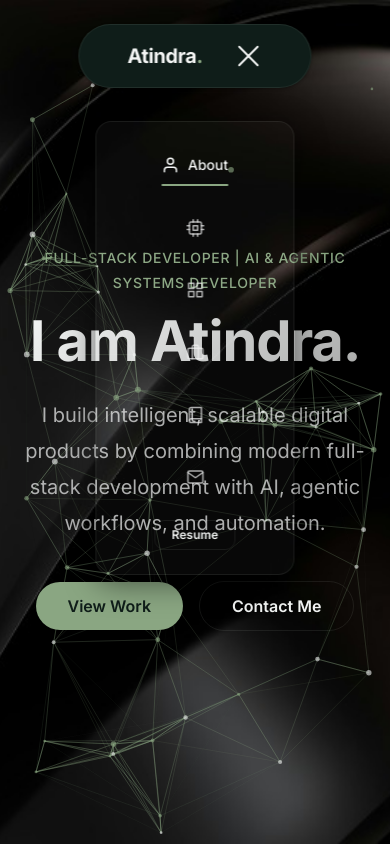
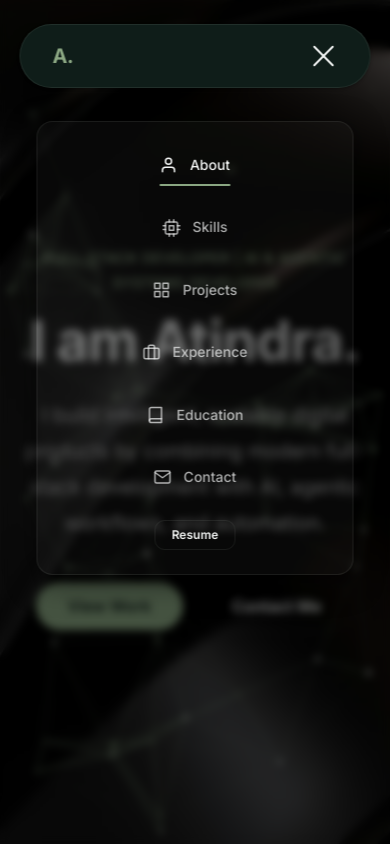
Before and after one commit to WEBX2024/Portfolio, a React (Vite) app in the folder client/: page / in a window 390 px wide. Both pictures are taken after a click on the button "Open menu". Shown: the top 844 px of the page. Built offline with nearby package versions, Linux system fonts and the light colour scheme.

Commit message:
Changes for Mobile device

```diff
--- a/client/src/components/Navbar.jsx
+++ b/client/src/components/Navbar.jsx
@@ -46,6 +46,12 @@ export default function Navbar() {
   );
 
   return (
+    <>
+      <div
+        className={`navbar-backdrop${isOpen ? ' navbar-backdrop--open' : ''}`}
+        onClick={closeMenu}
+        aria-hidden="true"
+      />
       <motion.nav
         className="navbar"
         role="navigation"
@@ -57,7 +63,8 @@ export default function Navbar() {
       >
         <div className="container navbar__inner">
           <a href="#" className="navbar__logo" onClick={closeMenu}>
-          {personal.firstName}
+            <span className="navbar__logo-desktop">{personal.firstName}</span>
+            <span className="navbar__logo-mobile">A</span>
             <span>.</span>
           </a>
 
@@ -101,5 +108,6 @@ export default function Navbar() {
         </div>
       </div>
     </motion.nav>
+    </>
   );
 }
--- a/client/src/sections/About.jsx
+++ b/client/src/sections/About.jsx
@@ -30,7 +30,7 @@ export default function About() {
             </p>
           ))}
 
-          <div className="about__highlights" style={{ display: 'grid', gridTemplateColumns: '1fr 1fr', gap: 'var(--space-4)' }}>
+          <div className="about__highlights" style={{ display: 'grid', gap: 'var(--space-4)' }}>
             {about.highlights.map((item) => (
               <div key={item.text} className="about__highlight bento-box" style={{ padding: 'var(--space-4)', display: 'flex', alignItems: 'center', gap: 'var(--space-3)' }}>
                 <span className="about__highlight-icon" aria-hidden="true">
--- a/client/src/sections/Hero.jsx
+++ b/client/src/sections/Hero.jsx
@@ -11,8 +11,7 @@ export default function Hero() {
       <div className="hero__bg" style={{
         backgroundImage: `url('/images/user_hero_bg.jpg')`,
         backgroundSize: 'cover',
-        backgroundPosition: 'center',
-        backgroundAttachment: 'fixed'
+        backgroundPosition: 'center'
       }}>
         <ParticleBackground />
       </div>
--- a/client/src/sections/Projects.jsx
+++ b/client/src/sections/Projects.jsx
@@ -14,7 +14,7 @@ export default function Projects() {
       <div className="carousel-container">
         <div className="carousel-track">
           {[...projects, ...projects].map((project, index) => (
-            <div key={`${project.id}-${index}`} style={{ width: '380px', flexShrink: 0 }}>
+            <div key={`${project.id}-${index}`} className="project-card-wrapper">
               <ProjectCard project={project} />
             </div>
           ))}
--- a/client/src/sections/Skills.jsx
+++ b/client/src/sections/Skills.jsx
@@ -13,7 +13,7 @@ export default function Skills() {
       subtitle="Technologies and tools I use to bring ideas to life."
       alt
     >
-      <div className="skills__categories" style={{ display: 'grid', gridTemplateColumns: 'repeat(auto-fit, minmax(300px, 1fr))', gap: 'var(--space-6)' }}>
+      <div className="skills__categories">
         {skillCategories.map((category, index) => (
           <ScrollReveal key={category.name} delay={0.1 * index} className="skills__category bento-box">
             <h3 className="skills__category-title">
--- a/client/src/styles/components.css
+++ b/client/src/styles/components.css
@@ -44,6 +44,10 @@
 
 .navbar__logo span {
   color: var(--color-accent);
+}
+
+.navbar__logo-mobile {
+  display: none;
 }
 
 .navbar__links {
@@ -142,7 +146,44 @@
   transform: translateY(-7px) rotate(-45deg);
 }
 
+.navbar-backdrop {
+  position: fixed;
+  inset: 0;
+  background: rgba(0, 0, 0, 0.5);
+  backdrop-filter: blur(4px);
+  -webkit-backdrop-filter: blur(4px);
+  z-index: 999;
+  opacity: 0;
+  visibility: hidden;
+  transition: opacity var(--transition-base), visibility var(--transition-base);
+}
+
+.navbar-backdrop--open {
+  opacity: 1;
+  visibility: visible;
+}
+
 @media (max-width: 767px) {
+  .navbar {
+    width: 90vw;
+    max-width: 420px;
+    padding: 0 var(--space-4);
+  }
+
+  .navbar__inner {
+    justify-content: space-between;
+    width: 100%;
+    gap: 0;
+  }
+
+  .navbar__logo-desktop {
+    display: none;
+  }
+
+  .navbar__logo-mobile {
+    display: inline;
+  }
+
   .navbar__toggle {
     display: flex;
   }
@@ -175,6 +216,12 @@
 
   .navbar__link {
     font-size: var(--font-size-xl);
+  }
+
+  .navbar__links--open .navbar__link-text {
+    max-width: none !important;
+    opacity: 1 !important;
+    margin-left: var(--space-3) !important;
   }
 }
 
@@ -319,6 +366,7 @@
   inset: 0;
   z-index: 0;
   overflow: hidden;
+  background-attachment: fixed;
 }
 
 .hero__gradient {
@@ -390,6 +438,10 @@
 }
 
 @media (max-width: 767px) {
+  .hero__bg {
+    background-attachment: scroll !important;
+  }
+
   .hero__title {
     font-size: var(--font-size-xl);
   }
@@ -491,12 +543,17 @@
   }
 
   .about__image-wrapper {
-    max-width: 300px;
+    max-width: 260px;
+    width: 100%;
     margin: 0 auto;
   }
 
   .about__highlights {
-    grid-template-columns: 1fr;
+    grid-template-columns: 1fr !important;
+  }
+
+  .skills__categories {
+    grid-template-columns: repeat(auto-fit, minmax(240px, 1fr)) !important;
   }
 }
 
@@ -506,6 +563,7 @@
 
 .skills__categories {
   display: grid;
+  grid-template-columns: repeat(auto-fit, minmax(300px, 1fr));
   gap: var(--space-10);
 }
 
@@ -1049,6 +1107,11 @@
   animation-play-state: paused;
 }
 
+.project-card-wrapper {
+  width: 380px;
+  flex-shrink: 0;
+}
+
 .navbar__link-text {
   max-width: 0;
   opacity: 0;
@@ -1065,3 +1128,36 @@
   opacity: 1;
   margin-left: var(--space-2);
 }
+
+@media (max-width: 767px) {
+  .carousel-container {
+    overflow-x: auto;
+    overflow-y: hidden;
+    scroll-snap-type: x mandatory;
+    -webkit-overflow-scrolling: touch;
+    mask-image: none;
+    -webkit-mask-image: none;
+    padding-bottom: var(--space-4);
+  }
+
+  .carousel-track {
+    animation: none !important;
+    width: max-content;
+    gap: var(--space-4);
+  }
+
+  .project-card-wrapper {
+    width: calc(100vw - 48px) !important;
+    max-width: 340px;
+    scroll-snap-align: center;
+    flex-shrink: 0;
+  }
+
+  .experience-card {
+    padding-left: var(--space-6);
+  }
+
+  .contact__form {
+    padding: var(--space-6);
+  }
+}
--- a/client/src/styles/index.css
+++ b/client/src/styles/index.css
@@ -271,6 +271,16 @@ p {
 }
 
 @media (max-width: 767px) {
+  :root {
+    --container-padding: var(--space-4);
+    --section-padding: var(--space-12);
+  }
+
   h1 { font-size: var(--font-size-3xl); }
   h2 { font-size: var(--font-size-2xl); }
+
+  /* Ensure inputs never auto-zoom on iOS Safari */
+  input, textarea, select {
+    font-size: 1rem !important;
+  }
 }
```
Also changed, not shown: 1 other file (tests, documents, lock files or other folders). Lines whose indentation alone changed are shown as unchanged.
